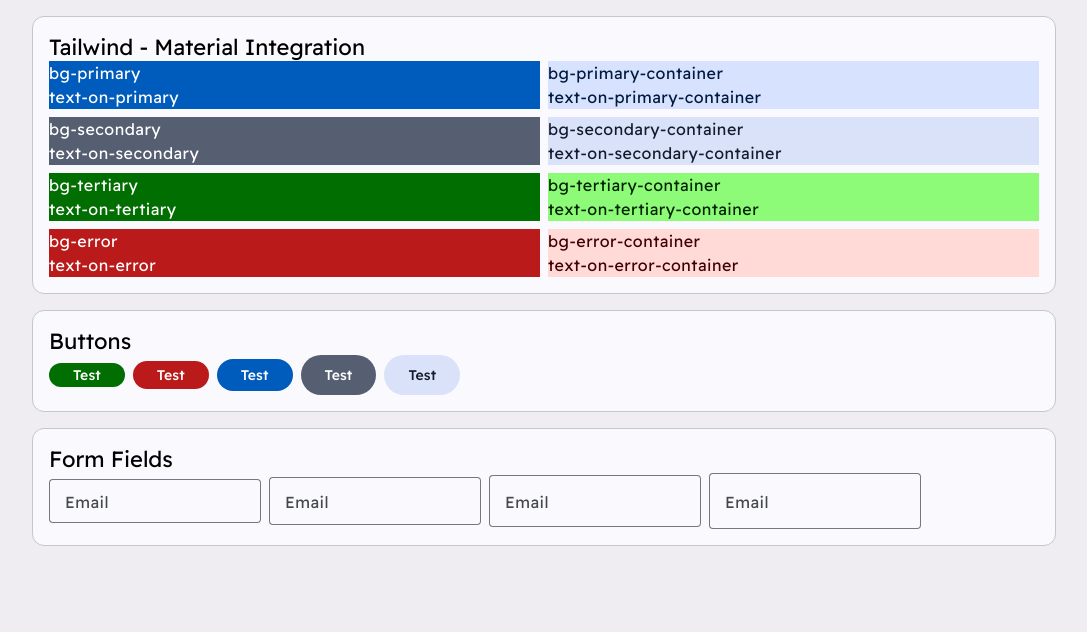
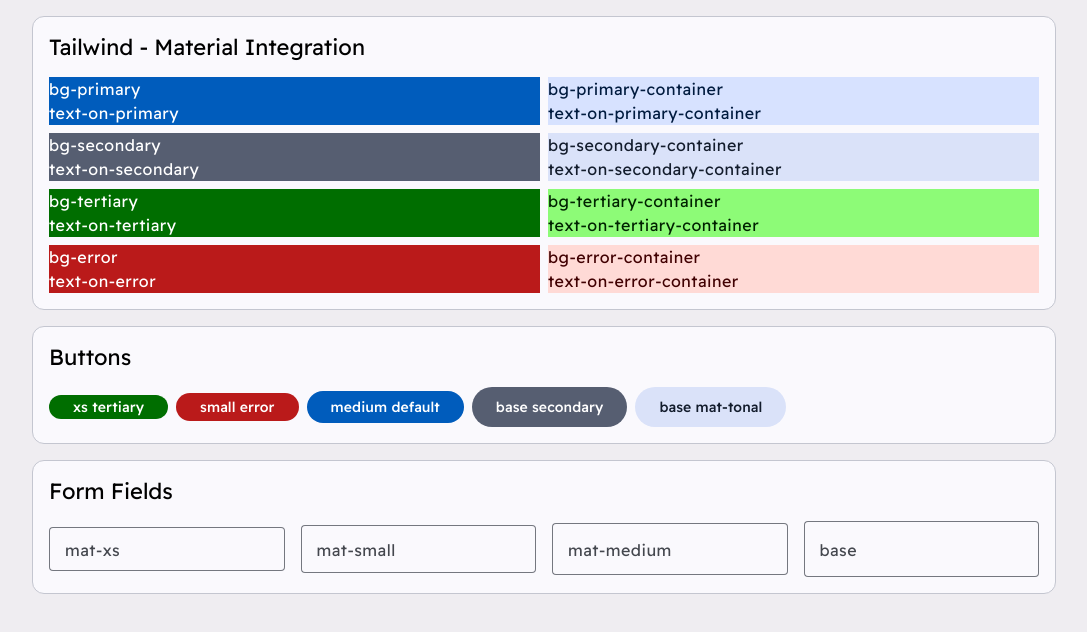
Before and after one commit to voi99/modern-angular-template, an Angular app: page / in a window 1280 px wide. Shown: the top 632 px of the page, without its empty margins (96-1183 px from the left). Built offline with nearby package versions, Linux system fonts and the light colour scheme.

Commit message:
minor changes

```diff
--- a/src/app/components/buttons/buttons.component.ts
+++ b/src/app/components/buttons/buttons.component.ts
@@ -10,11 +10,11 @@
     <app-card cardTitle="Buttons">
       <div class="flex flex-col gap-4">
         <div class="flex gap-2 flex-wrap items-center">
-          <button mat-flat-button class="mat-xs mat-tertiary">Test</button>
-          <button mat-flat-button class="mat-small mat-error">Test</button>
-          <button mat-flat-button class="mat-medium">Test</button>
-          <button mat-flat-button class="mat-secondary">Test</button>
-          <button mat-flat-button class="mat-tonal">Test</button>
+          <button mat-flat-button class="mat-xs mat-tertiary">xs tertiary</button>
+          <button mat-flat-button class="mat-small mat-error">small error</button>
+          <button mat-flat-button class="mat-medium">medium default</button>
+          <button mat-flat-button class="mat-secondary">base secondary</button>
+          <button mat-flat-button class="mat-tonal">base mat-tonal</button>
         </div>
       </div>
     </app-card>
--- a/src/app/components/card/card.component.ts
+++ b/src/app/components/card/card.component.ts
@@ -12,7 +12,7 @@
           {{ cardTitle() }}
         </mat-card-title>
       </mat-card-header>
-      <mat-card-content>
+      <mat-card-content class="mt-4">
         <ng-content />
       </mat-card-content>
     </mat-card>
--- a/src/app/components/form-fields/form-fields.component.ts
+++ b/src/app/components/form-fields/form-fields.component.ts
@@ -9,15 +9,15 @@
   imports: [MatFormField, MatLabel, MatInput, CardComponent],
   template: `
     <app-card cardTitle="Form Fields">
-      <div class="flex gap-2 flex-wrap items-center">
+      <div class="grid sm:grid-cols-2 md:grid-cols-4 gap-4 items-center">
         @for (size of formFieldSizes; track size) {
           <mat-form-field appearance="outline" subscriptSizing="dynamic" [class]="size">
-            <mat-label>Email</mat-label>
+            <mat-label>{{ size }}</mat-label>
             <input matInput />
           </mat-form-field>
         }
         <mat-form-field appearance="outline" subscriptSizing="dynamic">
-          <mat-label>Email</mat-label>
+          <mat-label>base</mat-label>
           <input matInput />
         </mat-form-field>
       </div>
```
